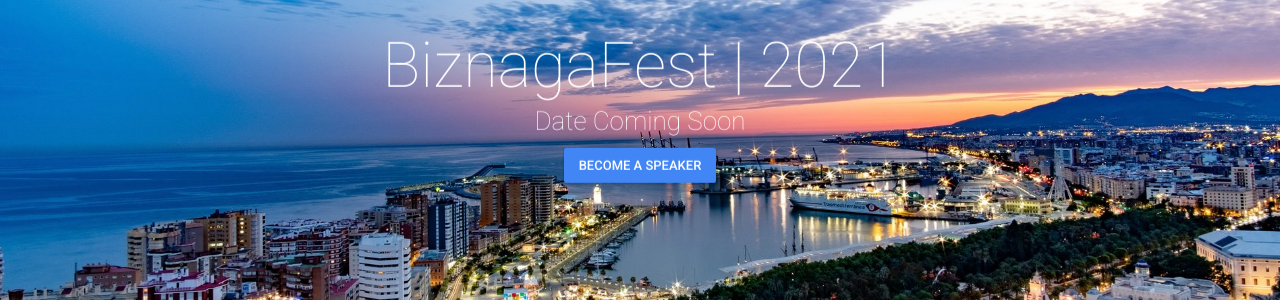
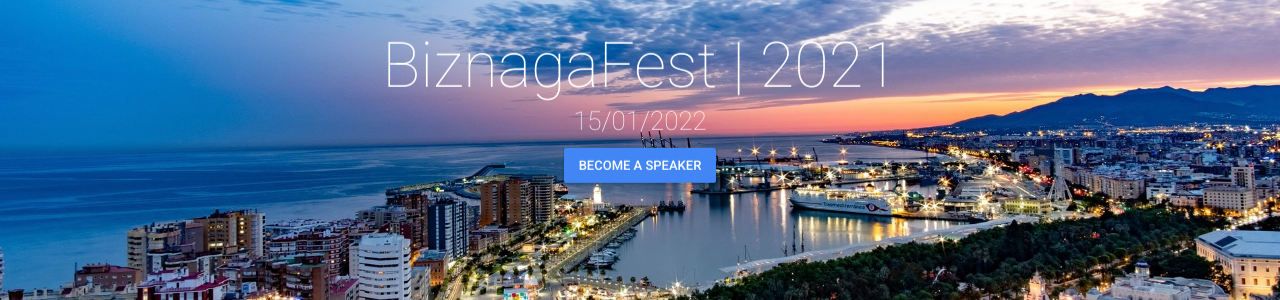
Before and after one commit to GDGMalaga/BiznagaFest-22, a Jekyll site: the page built from index.html, in a window 1280 px wide and 900 px high. Shown: the part 325-625 px from the top of the window. Built offline with Jekyll 4.4.1, drawn with Linux system fonts in a browser that asks for light colours; nearby versions of some CDN libraries; comment, search, counter and statistics services are not loaded.

Commit message:
feat(_config.yml): set event date

```diff
--- a/_config.yml
+++ b/_config.yml
@@ -58,7 +58,7 @@ rightNavigationButtons:
 # Hero Block
 heroImage: "home.jpg"
 heroTitle: "BiznagaFest <typeout> 2021"
-eventDate: "Date Coming Soon"
+eventDate: "15/01/2022"
 typeoutTextValues: '"", "Season", "Málaga"'
 typeoutFallback: "Season"
 heroButtons:
```
